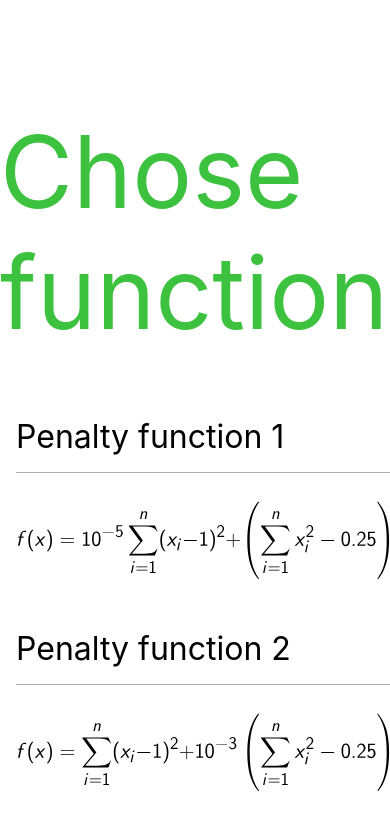
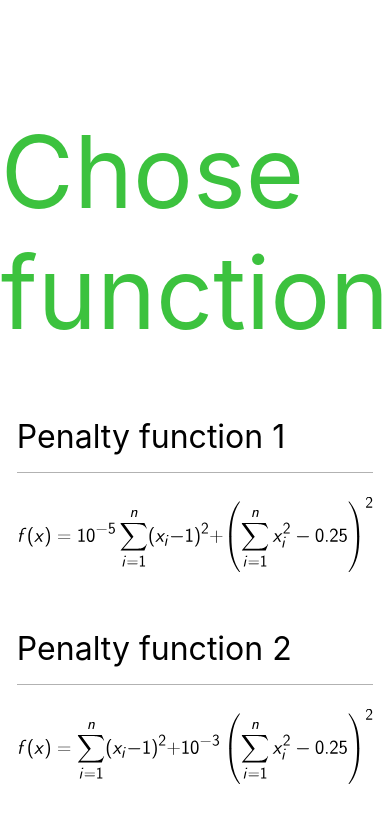
Before and after one commit to qqingvarqq/gradient-methods-app, a React (Create React App) app: page / in a window 390 px wide. Shown: the top 830 px of the page. Built offline with nearby package versions, Linux system fonts and the light colour scheme.

Commit message:
update css on main and minimization pages for small screens

```diff
--- a/src/pages/main-page/components/function-short-info/function-short-info.module.css
+++ b/src/pages/main-page/components/function-short-info/function-short-info.module.css
@@ -1,7 +1,5 @@
 .root {
-  height: 180px;
   min-height: 180px;
-  max-height: 180px;
   display: flex;
   flex-direction: column;
   padding: 16px;
@@ -25,4 +23,5 @@
   margin: 8px 0px 8px 0px;
   width: 100%;
   height: max-content;
+  max-width: 512px;
 }
--- a/src/pages/main-page/main-page.module.css
+++ b/src/pages/main-page/main-page.module.css
@@ -22,3 +22,8 @@
   display: grid;
   grid-template-columns: repeat(auto-fill, minmax(420px, 1fr));
 }
+@media (max-width: 420px) {
+  .options_container {
+    grid-template-columns: repeat(auto-fill, minmax(210px, 1fr));
+  }
+}
--- a/src/ui-components/input/input.module.css
+++ b/src/ui-components/input/input.module.css
@@ -2,7 +2,7 @@
   border: none;
   font-size: 24px;
   background: none;
-  min-width: 300px;
+  min-width: 100px;
   height: 28px;
   padding: 0;
   transition: box-shadow 0.3s ease;
```
